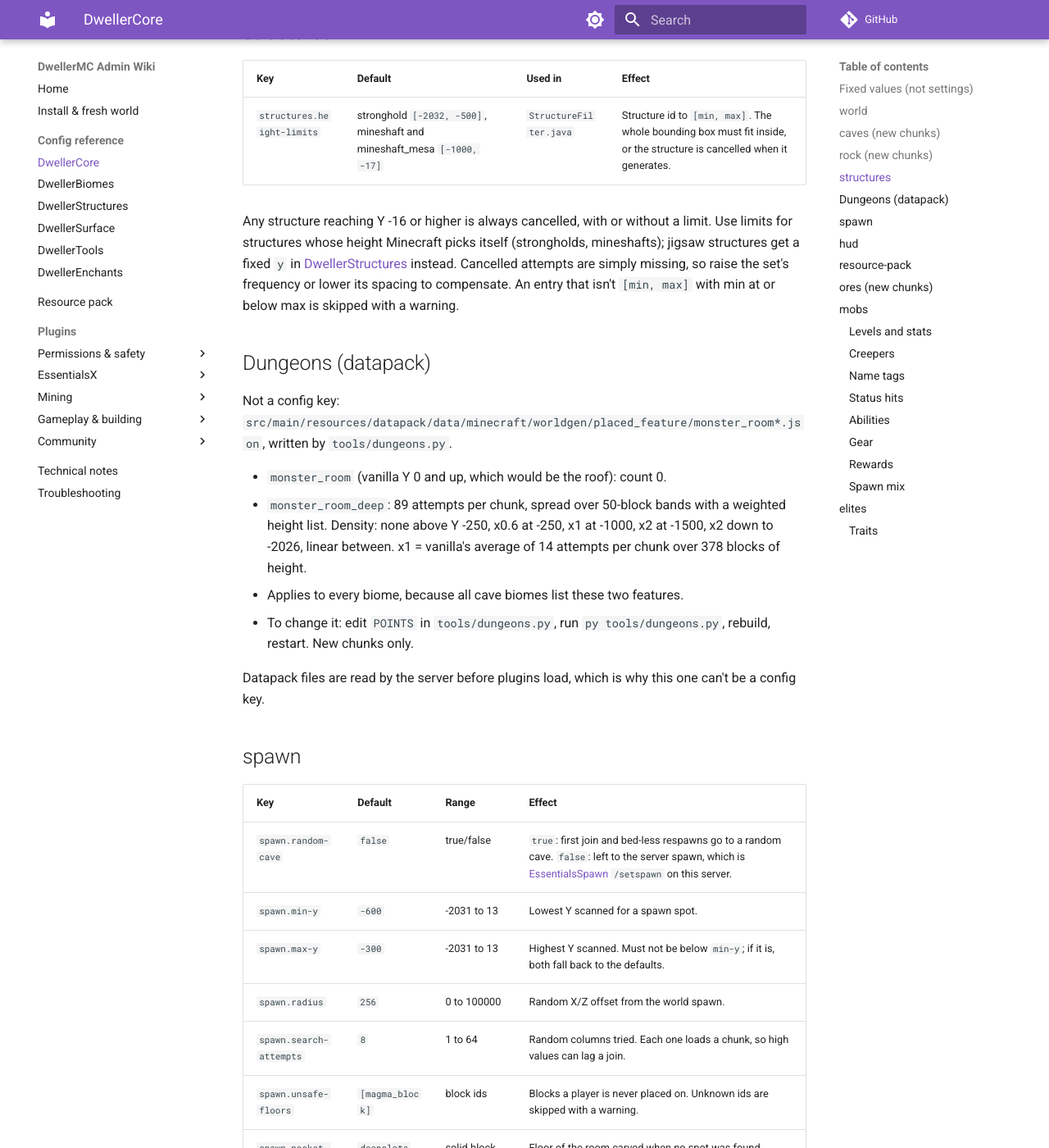
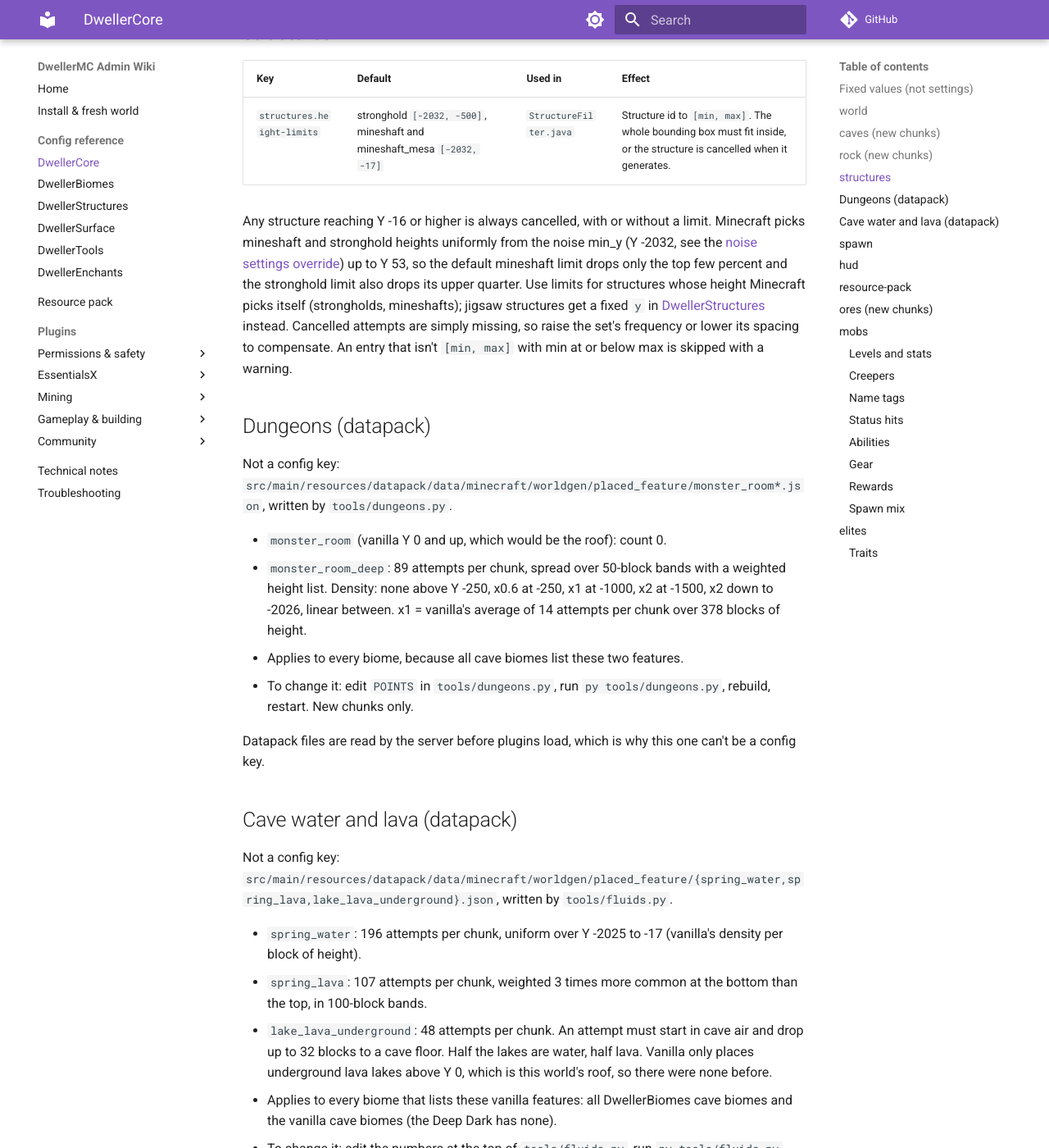
Before and after one commit to Craftyplayz/DwellerMC-admin-wiki, an MkDocs documentation site: the page built from docs/config-core.md, in a window 1280 px wide and 1400 px high, scrolled down 4165 px. Shown: the whole window at 82% size. Built offline with MkDocs 1.6.1 and Material for MkDocs 9.7.7, drawn with Linux system fonts in a browser that asks for light colours; comment, search, counter and statistics services are not loaded; some of the changed text lies outside the part shown.

Commit message:
Add vanilla-style cave water and lava, and mineshafts at every depth
Co-Authored-By: Claude Opus 5.5 <noreply@anthropic.com>

```diff
--- a/docs/config-core.md
+++ b/docs/config-core.md
@@ -83,9 +83,9 @@ Ores pick their stone or deepslate variant from the rock they replace, so `deeps
 
 | Key | Default | Used in | Effect |
 |---|---|---|---|
-| `structures.height-limits` | stronghold `[-2032, -500]`, mineshaft and mineshaft_mesa `[-1000, -17]` | `StructureFilter.java` | Structure id to `[min, max]`. The whole bounding box must fit inside, or the structure is cancelled when it generates. |
+| `structures.height-limits` | stronghold `[-2032, -500]`, mineshaft and mineshaft_mesa `[-2032, -17]` | `StructureFilter.java` | Structure id to `[min, max]`. The whole bounding box must fit inside, or the structure is cancelled when it generates. |
 
-Any structure reaching Y -16 or higher is always cancelled, with or without a limit. Use limits for structures whose height Minecraft picks itself (strongholds, mineshafts); jigsaw structures get a fixed `y` in [DwellerStructures](config-structures.md) instead. Cancelled attempts are simply missing, so raise the set's frequency or lower its spacing to compensate. An entry that isn't `[min, max]` with min at or below max is skipped with a warning.
+Any structure reaching Y -16 or higher is always cancelled, with or without a limit. Minecraft picks mineshaft and stronghold heights uniformly from the noise min_y (Y -2032, see the [noise settings override](technical.md#datapack-overrides)) up to Y 53, so the default mineshaft limit drops only the top few percent and the stronghold limit also drops its upper quarter. Use limits for structures whose height Minecraft picks itself (strongholds, mineshafts); jigsaw structures get a fixed `y` in [DwellerStructures](config-structures.md) instead. Cancelled attempts are simply missing, so raise the set's frequency or lower its spacing to compensate. An entry that isn't `[min, max]` with min at or below max is skipped with a warning.
 
 ## Dungeons (datapack)
 
@@ -97,6 +97,16 @@ Not a config key: `src/main/resources/datapack/data/minecraft/worldgen/placed_fe
 - To change it: edit `POINTS` in `tools/dungeons.py`, run `py tools/dungeons.py`, rebuild, restart. New chunks only.
 
 Datapack files are read by the server before plugins load, which is why this one can't be a config key.
+
+## Cave water and lava (datapack)
+
+Not a config key: `src/main/resources/datapack/data/minecraft/worldgen/placed_feature/{spring_water,spring_lava,lake_lava_underground}.json`, written by `tools/fluids.py`.
+
+- `spring_water`: 196 attempts per chunk, uniform over Y -2025 to -17 (vanilla's density per block of height).
+- `spring_lava`: 107 attempts per chunk, weighted 3 times more common at the bottom than the top, in 100-block bands.
+- `lake_lava_underground`: 48 attempts per chunk. An attempt must start in cave air and drop up to 32 blocks to a cave floor. Half the lakes are water, half lava. Vanilla only places underground lava lakes above Y 0, which is this world's roof, so there were none before.
+- Applies to every biome that lists these vanilla features: all DwellerBiomes cave biomes and the vanilla cave biomes (the Deep Dark has none).
+- To change it: edit the numbers at the top of `tools/fluids.py`, run `py tools/fluids.py`, rebuild, restart. New chunks only.
 
 ## spawn
 
```
Also changed, not shown: docs/config-structures.md (+2 -2 lines), docs/technical.md (+7 -0 lines).
